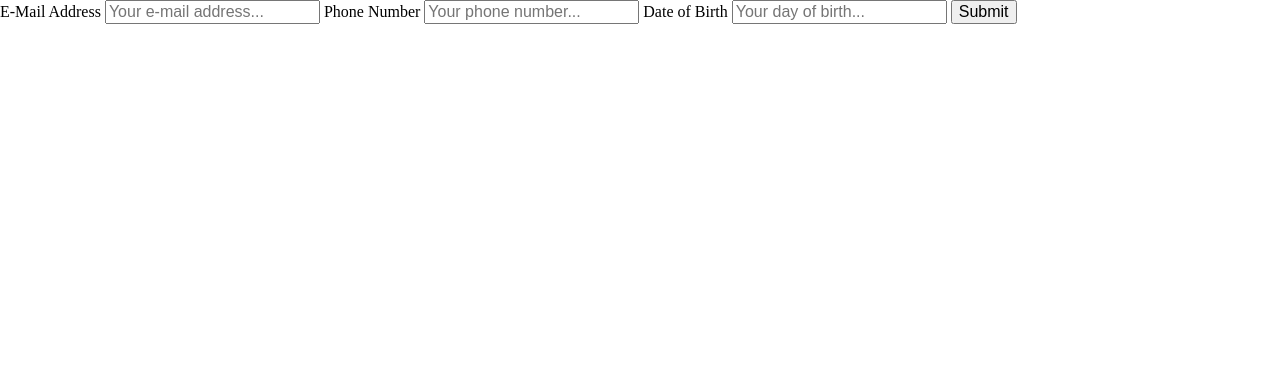
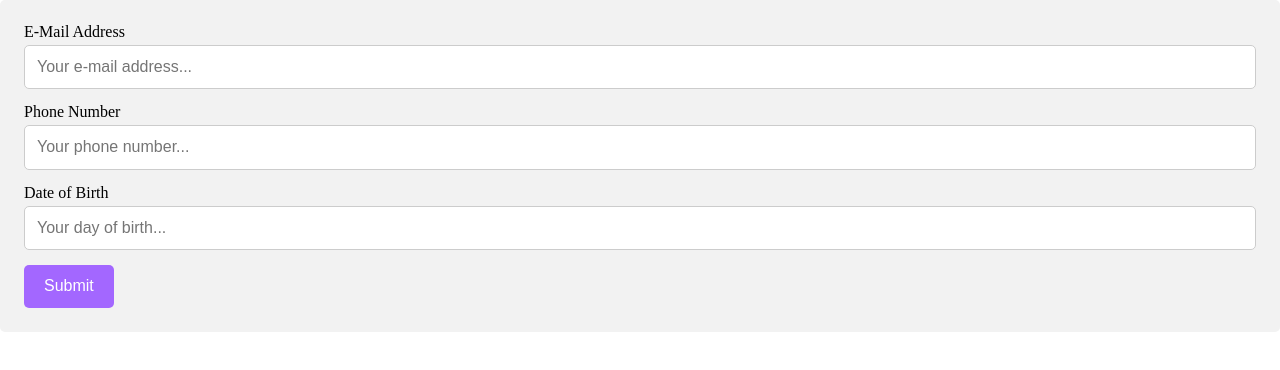
Before and after one commit to Kevin-ITMD-362/lab2, a plain HTML site: page index.html in a window 1280 px wide. Drawn offline with Linux system fonts and the light colour scheme.

Commit message:
Added css

```diff
--- a/css/screen.css
+++ b/css/screen.css
@@ -1 +1,41 @@
-/* Mobile-Friendly */
+input[type=text] {
+  width: 100%;
+  padding: 12px;
+  border: 1px solid #cccccc;
+  border-radius: 5px;
+  box-sizing: border-box;
+  margin-top: 5px;
+  margin-bottom: 15px;
+}
+
+input[type=text]:hover {
+  border-color: #dddddd;
+  transition: border-color 0.3s ease-in-out;
+}
+
+input[type=submit] {
+  background-color: #A367FF;
+  color: white;
+  padding: 12px 20px;
+  border: none;
+  border-radius: 5px;
+  cursor: pointer;
+}
+
+input[type=submit]:hover {
+  background-color: #6500FF;
+  transition: background-color 0.3s ease-in-out;
+}
+
+.container {
+  border-radius: 5px;
+  background-color: #f2f2f2;
+  padding: 24px
+}
+
+@media only screen and (max-width: 700px) {
+  #email #phonenumber #dateofbirth {
+    flex-wrap: nowrap;
+    width: 60%;
+  }
+}
```
